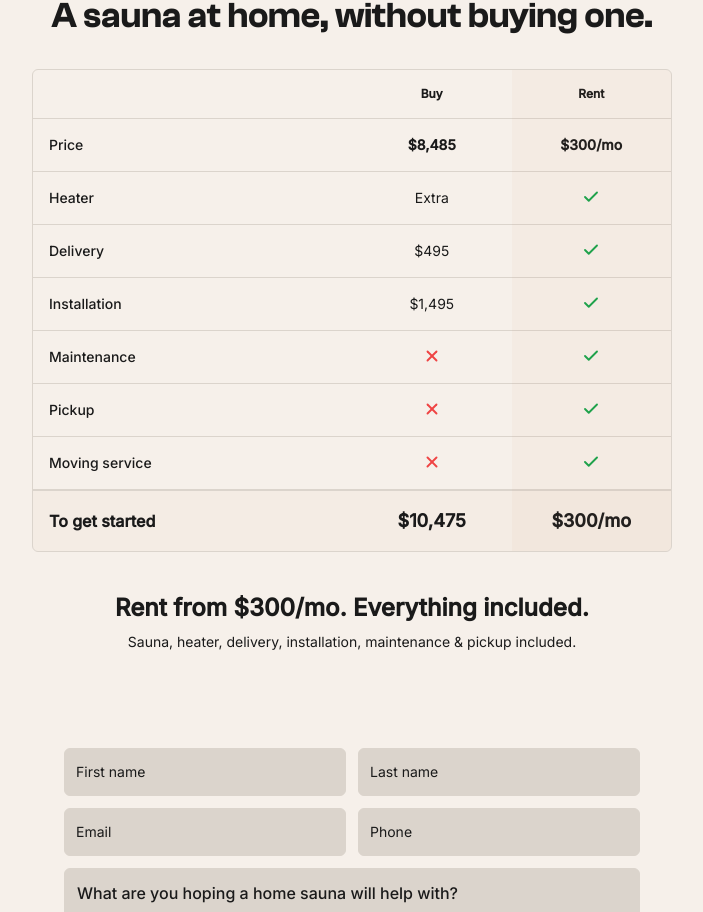
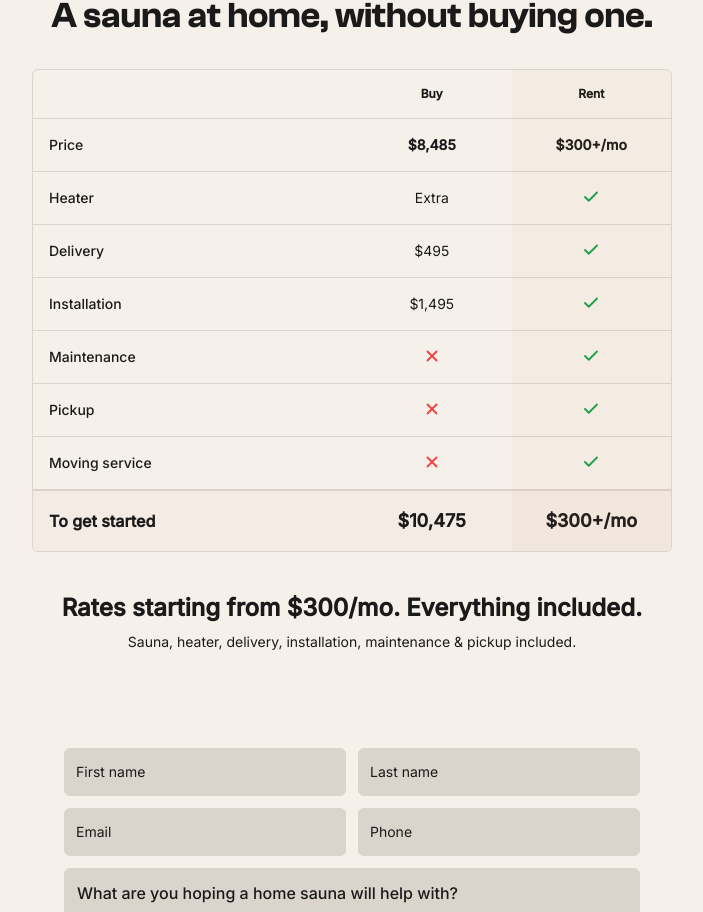
Before and after one commit to aryzach/aryzach.github.io, a React (Vite) app: page /reserve-traditional-landing in a window 1280 px wide. Shown: the part 2837-3749 px from the top of the page, without its empty margins (288-991 px from the left). Built offline with nearby package versions, Linux system fonts and the light colour scheme.

Commit message:
Changes
Co-authored-by: aryzach <30701475+aryzach@users.noreply.github.com>

```diff
--- a/src/pages/ReserveTraditionalLanding.tsx
+++ b/src/pages/ReserveTraditionalLanding.tsx
@@ -147,7 +147,7 @@ const LandingGallery = () => (
 
 const RentVsBuySection = () => {
   const rows = [
-    { feature: "Price", buy: "$8,485", rent: "$300/mo" },
+    { feature: "Price", buy: "$8,485", rent: "$300+/mo" },
     { feature: "Heater", buy: "Extra", rent: true },
     { feature: "Delivery", buy: "$495", rent: true },
     { feature: "Installation", buy: "$1,495", rent: true },
@@ -210,14 +210,14 @@ const RentVsBuySection = () => {
               $10,475
             </div>
             <div className="p-3 md:p-4 text-center text-base md:text-lg font-semibold flex items-center justify-center">
-              $300/mo
+              $300+/mo
             </div>
           </div>
         </div>
 
         <div className="mt-8 md:mt-10 text-center">
           <p className="font-sans text-xl md:text-2xl font-semibold text-foreground mb-2">
-            Rent from $300/mo. Everything included.
+            Rates starting from $300/mo. Everything included.
           </p>
           <p className="text-sm text-muted-foreground font-sans">
             Sauna, heater, delivery, installation, maintenance & pickup included.
```
